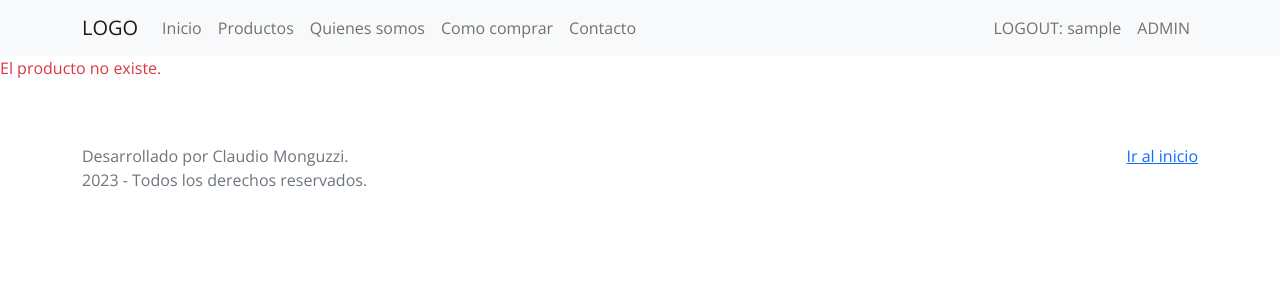
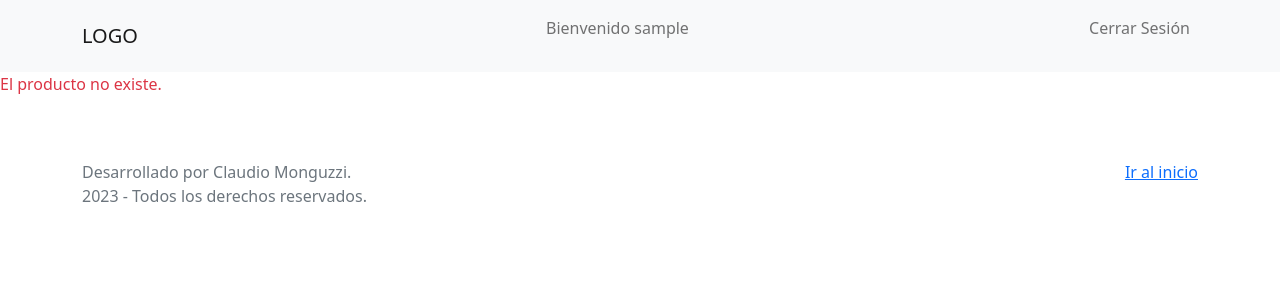
Before and after one commit to claudiomgz/catalogo-de-productos, a Node server app: page /producto/1 in a window 1280 px wide. Shown: the top 300 px of the page. Run offline with Node 20, Linux system fonts and the light colour scheme; the visitor is signed in with stand-in values (Sample User, id 1); data that the repository does not hold is empty.

Commit message:
20230523

```diff
--- a/controllers/front.ctrl.js
+++ b/controllers/front.ctrl.js
@@ -109,7 +109,10 @@ const productoGET_ID = (req, res) => {
     if (data == "") {
       res
         .status(404)
-        .render("404", { mensaje: `Producto con ID ${id} no encontrado` });
+        .render("404", {
+          mensaje: `Producto con ID ${id} no encontrado`,
+          titulo: "Producto no encontrado",
+        });
     } else {
       res.render("producto", {
         // "data[0]" en vez de "data" porque sino da error con el helper "Cannot read property 'split' of undefined, dado que hay que extraer el objeto del array directamente"
--- a/package.json
+++ b/package.json
@@ -1,11 +1,10 @@
 {
   "name": "ventas",
   "version": "1.0.0",
-  "description": "Sistema de catálogo y administración de productos.",
+  "description": "Catálogo de productos para una tienda en línea.",
   "main": "server.js",
   "scripts": {
-    "start": "node server",
-    "test": "echo \"Error: no test specified\" && exit 1"
+    "start": "node server"
   },
   "keywords": [],
   "author": "Claudio Monguzzi",
--- a/views/back/404.hbs
+++ b/views/back/404.hbs
@@ -1,13 +1,9 @@
-
 <!DOCTYPE html>
 <html lang="en">
-
     <head>
         {{> head}}
     </head>
-
     <body>
-
         <section class="page-404 mt-5">
             <div class="container">
                 <div class="row">
@@ -20,8 +16,6 @@
                 </div>
             </div>
         </section>
-
         {{> footer}}
-
 </body>
 </html>
--- a/views/back/admin.hbs
+++ b/views/back/admin.hbs
@@ -2,7 +2,7 @@
 <html lang="en">
     <head>
         {{> head}}
-        <!-->ACA AGREGO EL PAQUETE DE NPM SIMPLE-DATATABLE QUE LE DA FORMATO Y FUNCIONALIDADES EXTRAS A LAS VISTA DE TABLAS EN HTML<-->
+        <!-- ACA AGREGO EL PAQUETE DE NPM SIMPLE-DATATABLE QUE LE DA FORMATO Y FUNCIONALIDADES EXTRAS A LAS VISTA DE TABLAS EN HTML -->
         <link href="https://cdn.jsdelivr.net/npm/simple-datatables@latest/dist/style.css" rel="stylesheet" type="text/css">
         <script src="https://cdn.jsdelivr.net/npm/simple-datatables@latest" type="text/javascript"></script>
     </head>
@@ -31,7 +31,9 @@
                             <tr>
                                 <th scope="row">{{id}}</th>
                                 <td>{{nombre}}</td>
-                                <td><img src="uploads/{{imagen}}" alt="imagen de {{nombre}}"></td>
+                                <td>
+                                    <img class="img-fluid" src="uploads/{{imagen}}" alt="imagen de {{nombre}}">
+                                </td>
                                 <td class="descripcion">
                                     <div>{{descripcion}}</div>
                                 </td>
--- a/views/back/login.hbs
+++ b/views/back/login.hbs
@@ -11,7 +11,7 @@
         <h1 class="h3 mb-3 text-center">Acceso al panel de control</h1>
 
         <div class="form-floating">
-          <input type="email" class="form-control" id="username" placeholder="name@example.com" name="username">
+          <input type="text" class="form-control" id="username" placeholder="Nombre de usuario" name="username">
           <label for="username">Usuario</label>
         </div>
 
--- a/views/partials/head.hbs
+++ b/views/partials/head.hbs
@@ -1,12 +1,10 @@
 <!-- Required meta tags -->
 <meta charset="utf-8">
 <meta name="viewport" content="width=device-width, initial-scale=1">
-
+<link rel="stylesheet" href="/css/estilos.css">
 <!-- Bootstrap CSS -->
 <link href="https://cdn.jsdelivr.net/npm/bootstrap@5.0.2/dist/css/bootstrap.min.css" rel="stylesheet"
     integrity="sha384-EVSTQN3/azprG1Anm3QDgpJLIm9Nao0Yz1ztcQTwFspd3yD65VohhpuuCOmLASjC" crossorigin="anonymous">
-
-
-<link rel="stylesheet" href="/css/estilos.css">
-
-<title>Mi tienda | {{titulo}}</title>
+<title>
+    Mi tienda | {{titulo}}
+</title>
--- a/views/partials/nav.hbs
+++ b/views/partials/nav.hbs
@@ -7,6 +7,14 @@
         </button>
         <div class="collapse navbar-collapse" id="navbarNav">
             <ul class="navbar-nav w-100">
+                {{#if logueado}}
+                    <li class="nav-item ms-auto">
+                        <p class="nav-link">Bienvenido {{usuario}}</p>
+                    </li>
+                    <li class="nav-item ms-auto">
+                        <a href="/logout" class="nav-link"> Cerrar Sesión </a>
+                    </li>
+                {{else}}
                 <li class="nav-item">
                     <a class="nav-link" href="/">Inicio</a>
                 </li>
@@ -22,18 +30,9 @@
                  <li class="nav-item">
                     <a class="nav-link" href="/contacto">Contacto</a>
                 </li>
-                {{#if logueado}}
-                    <li class="nav-item ms-auto">
-                        <a href="/logout" class="nav-link">LOGOUT: {{usuario}} </a>
-                    </li>
-                    <li>
-                        <a href="/admin" class="nav-link">ADMIN</a>
-                    </li>
-                {{else}}
-                    <li class="nav-item ms-auto">
-
-                        <a href="/login" class="nav-link">LOGIN </a>
-                    </li>
+                <li class="nav-item ms-auto">
+                    <a href="/login" class="nav-link">Iniciar Sesión </a>
+                </li>
                 {{/if}}
             </ul>
         </div>
```
Also changed, not shown: controllers/back.ctrl.js (+18 -10 lines), views/back/editar.hbs (+2 -23 lines), 1 other file. Lines whose indentation alone changed are shown as unchanged.
